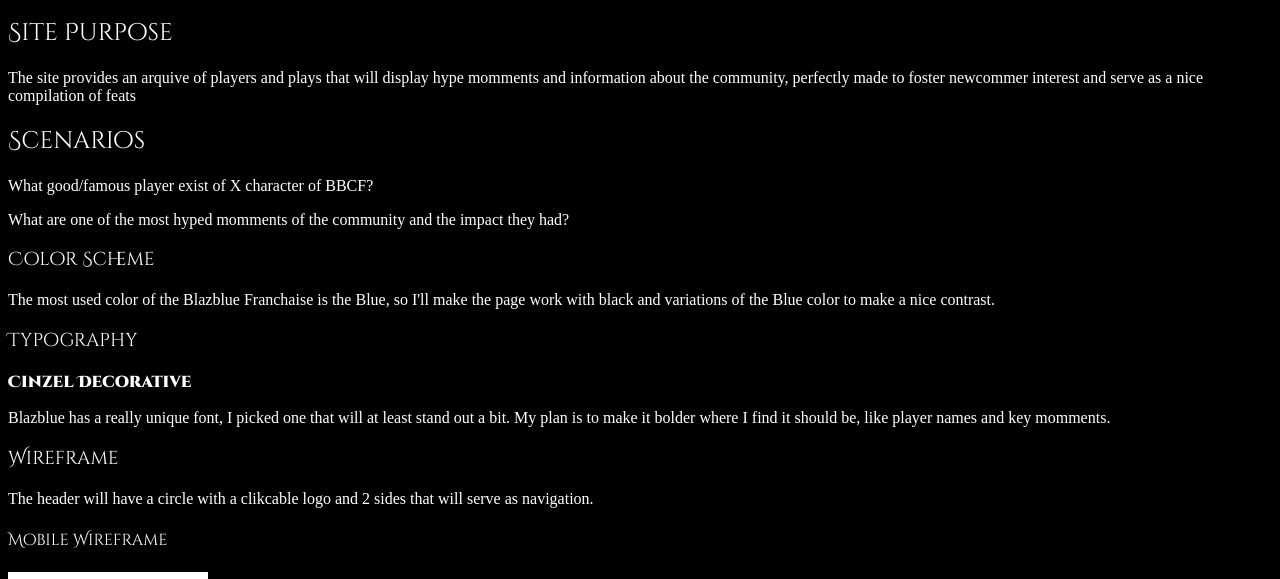
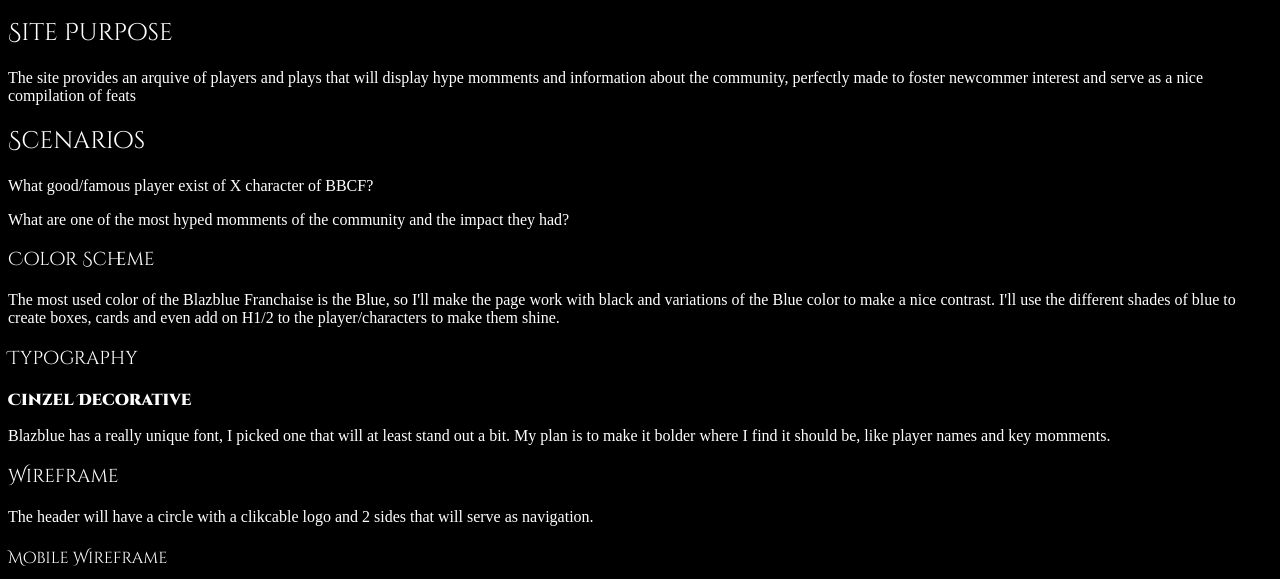
Before and after one commit to versionxv/wdd231, a plain HTML site: page final/siteplan.html in a window 1280 px wide. Shown: the part 107-686 px from the top of the page. Drawn offline with Linux system fonts and the light colour scheme.

Commit message:
detail again

```diff
--- a/final/siteplan.html
+++ b/final/siteplan.html
@@ -30,7 +30,8 @@
 
         <h3>Color Scheme</h3>
         <p>The most used color of the Blazblue Franchaise is the Blue, so I'll make the page work with black
-            and variations of the Blue color to make a nice contrast.</p>
+        and variations of the Blue color to make a nice contrast. I'll use the different shades of blue to create
+        boxes, cards and even add on H1/2 to the player/characters to make them shine.</p>
 
         <h3>Typography</h3>
         <p class="cinzel-black">Cinzel Decorative</p>
```
